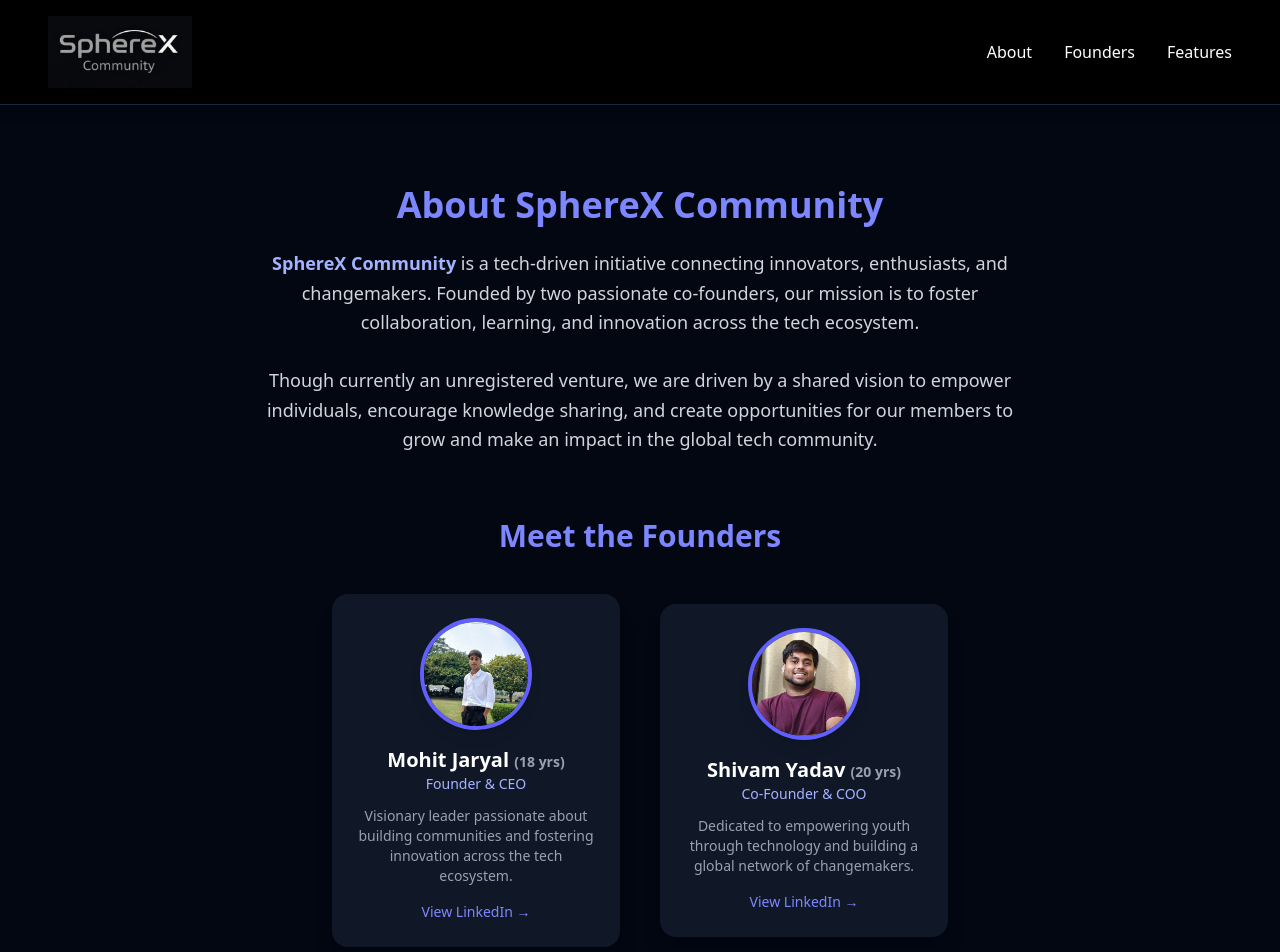
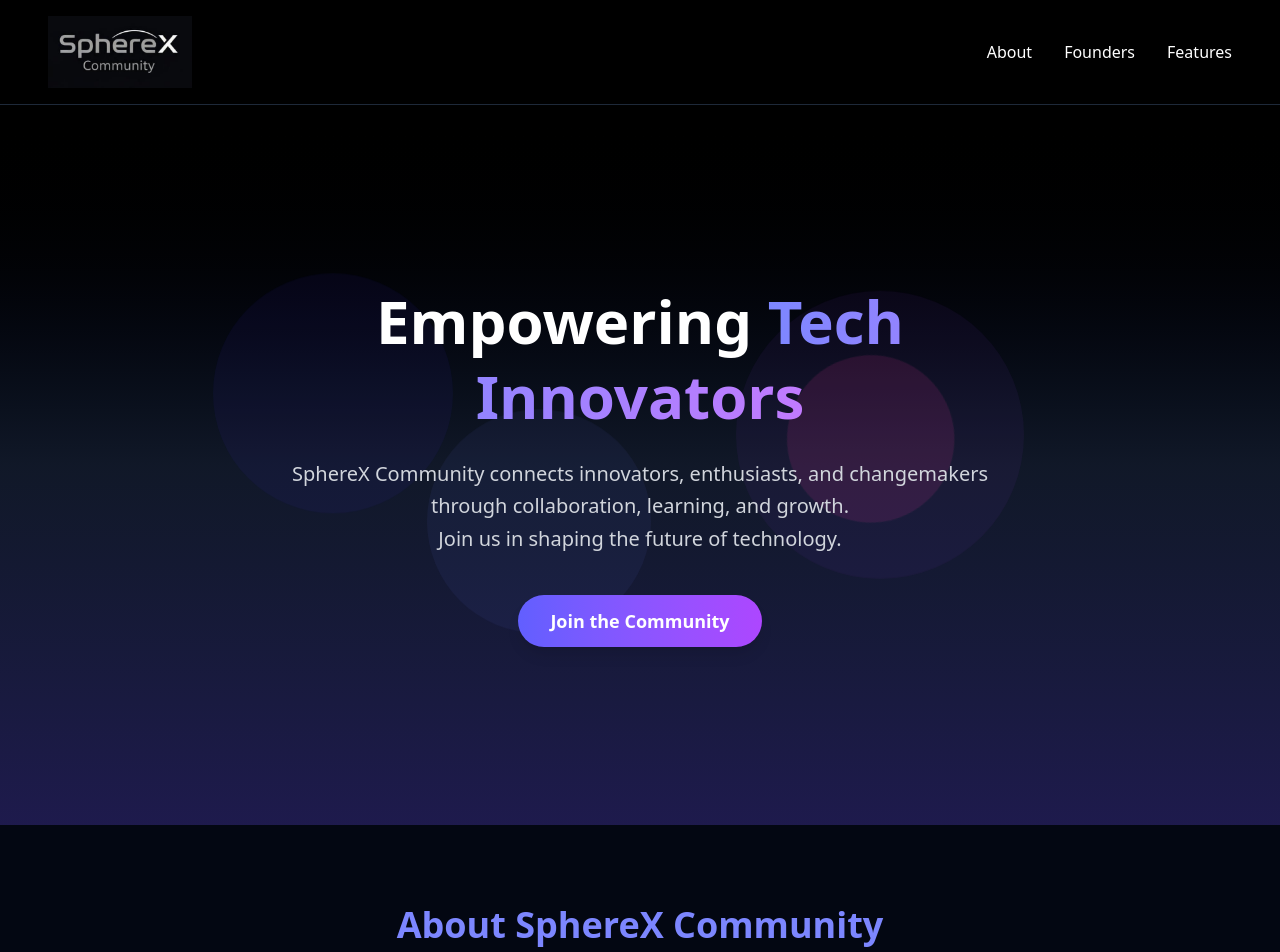
Before and after one commit to mohitjaryal/spherex, a React (Vite) app: page / in a window 1280 px wide. Shown: the top 952 px of the page. Built offline with nearby package versions, Linux system fonts and the light colour scheme.

Commit message:
Update Hero.jsx

```diff
--- a/src/components/Hero.jsx
+++ b/src/components/Hero.jsx
@@ -1,82 +1,40 @@
 import React from "react";
-import founderImg from "../images/founder.jpeg";
-import cofounderImg from "../images/cofounder.jpeg";
-import { motion } from "framer-motion";
 
-export default function About() {
-  const founders = [
-    {
-      img: founderImg,
-      name: "Mohit Jaryal",
-      role: "Founder & CEO",
-      age: 18,
-      desc: "Visionary leader passionate about building communities and fostering innovation across the tech ecosystem.",
-      linkedin: "https://www.linkedin.com/in/mohitjaryal",
-    },
-    {
-      img: cofounderImg,
-      name: "Shivam Yadav",
-      role: "Co-Founder & COO",
-      age: 20,
-      desc: "Dedicated to empowering youth through technology and building a global network of changemakers.",
-      linkedin: "https://www.linkedin.com/in/shivam-yadav2005/",
-    },
-  ];
-
+export default function Hero() {
   return (
-    <section id="about" className="px-6 md:px-16 py-20 bg-gray-950 text-center text-white relative overflow-hidden">
-      {/* Floating background circles for founders */}
-      <div className="absolute inset-0 -z-10">
-        <div className="absolute top-1/4 left-1/5 w-40 h-40 bg-indigo-500/10 rounded-full animate-float-smooth"></div>
-        <div className="absolute bottom-1/3 right-1/4 w-52 h-52 bg-purple-500/10 rounded-full animate-float-smooth delay-2000"></div>
+    <section
+      id="hero"
+      className="relative flex flex-col items-center justify-center text-center min-h-[90vh] px-6 py-20 bg-gradient-to-b from-black via-gray-900 to-indigo-950 overflow-hidden"
+    >
+      {/* Smooth Animated Background Circles */}
+      <div className="absolute inset-0">
+        <div className="absolute top-1/4 left-1/6 w-60 h-60 bg-indigo-600/10 rounded-full animate-float-smooth"></div>
+        <div className="absolute bottom-1/3 right-1/5 w-72 h-72 bg-purple-500/10 rounded-full animate-float-smooth delay-2000"></div>
+        <div className="absolute top-1/3 right-1/4 w-40 h-40 bg-pink-500/20 rounded-full animate-float-smooth-reverse delay-1000"></div>
+        <div className="absolute bottom-1/4 left-1/3 w-56 h-56 bg-indigo-400/10 rounded-full animate-float-smooth delay-1500"></div>
       </div>
 
-      {/* About Section */}
-      <h3 className="text-4xl font-extrabold mb-6 text-indigo-400">About SphereX Community</h3>
-      <p className="max-w-3xl mx-auto text-gray-300 leading-relaxed text-lg mb-16">
-        <span className="text-indigo-300 font-semibold">SphereX Community</span> is a tech-driven initiative connecting innovators, enthusiasts, and changemakers. Founded by two passionate co-founders, our mission is to foster collaboration, learning, and innovation across the tech ecosystem.
-        <br />
-        <br />
-        Though currently an unregistered venture, we are driven by a shared vision to empower individuals, encourage knowledge sharing, and create opportunities for our members to grow and make an impact in the global tech community.
+      {/* Hero Content */}
+      <div className="relative z-10 max-w-3xl">
+        <h2 className="text-5xl md:text-6xl font-extrabold mb-6 leading-tight text-white">
+          Empowering{" "}
+          <span className="text-transparent bg-clip-text bg-gradient-to-r from-indigo-400 to-purple-400">
+            Tech Innovators
+          </span>
+        </h2>
+        <p className="text-gray-300 text-lg md:text-xl mb-10 leading-relaxed">
+          SphereX Community connects innovators, enthusiasts, and changemakers through collaboration, learning, and growth.
+          <br className="hidden md:block" />
+          Join us in shaping the future of technology.
         </p>
-
-      {/* Founders Section */}
-      <div id="founders" className="mt-16">
-        <h4 className="text-3xl font-bold mb-10 text-indigo-400">Meet the Founders</h4>
-        <div className="flex flex-col md:flex-row items-center justify-center gap-10">
-          {founders.map((f, i) => (
-            <motion.div
-              key={i}
-              initial={{ opacity: 0, y: 20 }}
-              whileInView={{ opacity: 1, y: 0 }}
-              viewport={{ once: true, amount: 0.2 }}
-              transition={{ duration: 0.5, delay: i * 0.1 }}
-              className="bg-gray-900 rounded-2xl shadow-xl p-6 w-72 transform transition-all duration-500 hover:scale-105 hover:shadow-indigo-600/50 relative overflow-hidden"
-            >
-              {/* Floating circle behind founder image */}
-              <div className="absolute -top-8 -left-8 w-32 h-32 bg-indigo-400/20 rounded-full animate-float-smooth delay-1500 -z-10"></div>
-
-              <img
-                src={f.img}
-                alt={f.name}
-                className="w-28 h-28 object-cover rounded-full mx-auto mb-4 border-4 border-indigo-500 shadow-lg"
-              />
-              <h5 className="text-xl font-semibold">
-                {f.name} <span className="text-gray-400 text-sm">({f.age} yrs)</span>
-              </h5>
-              <p className="text-indigo-300 text-sm mb-3">{f.role}</p>
-              <p className="text-gray-400 text-sm">{f.desc}</p>
         <a
-                href={f.linkedin}
+          href="https://www.linkedin.com/company/spherexcommunity/"
           target="_blank"
           rel="noopener noreferrer"
-                className="mt-4 inline-block text-indigo-400 hover:text-indigo-300 text-sm font-medium"
+          className="inline-block bg-gradient-to-r from-indigo-500 to-purple-500 hover:from-indigo-600 hover:to-purple-600 text-white px-8 py-3 rounded-full text-lg font-semibold shadow-lg hover:shadow-indigo-500/40 transition-all duration-300"
         >
-                View LinkedIn →
+          Join the Community
         </a>
-            </motion.div>
-          ))}
-        </div>
       </div>
 
       {/* Tailwind Custom Animations */}
@@ -89,8 +47,19 @@ export default function About() {
             75% { transform: translate(-10px,-15px) rotate(-15deg) scale(0.95); opacity: 0.6; }
             100% { transform: translate(0,0) rotate(0deg) scale(1); opacity: 0.4; }
           }
+          @keyframes float-smooth-reverse {
+            0% { transform: translate(0,0) rotate(0deg) scale(1); opacity: 0.4; }
+            25% { transform: translate(-10px,15px) rotate(-15deg) scale(1.05); opacity: 0.6; }
+            50% { transform: translate(0,20px) rotate(0deg) scale(1); opacity: 0.5; }
+            75% { transform: translate(10px,15px) rotate(15deg) scale(0.95); opacity: 0.6; }
+            100% { transform: translate(0,0) rotate(0deg) scale(1); opacity: 0.4; }
+          }
+
           .animate-float-smooth {
             animation: float-smooth 20s ease-in-out infinite;
+          }
+          .animate-float-smooth-reverse {
+            animation: float-smooth-reverse 25s ease-in-out infinite;
           }
           .delay-1000 { animation-delay: 1s; }
           .delay-1500 { animation-delay: 1.5s; }
```
Lines whose indentation alone changed are shown as unchanged.
